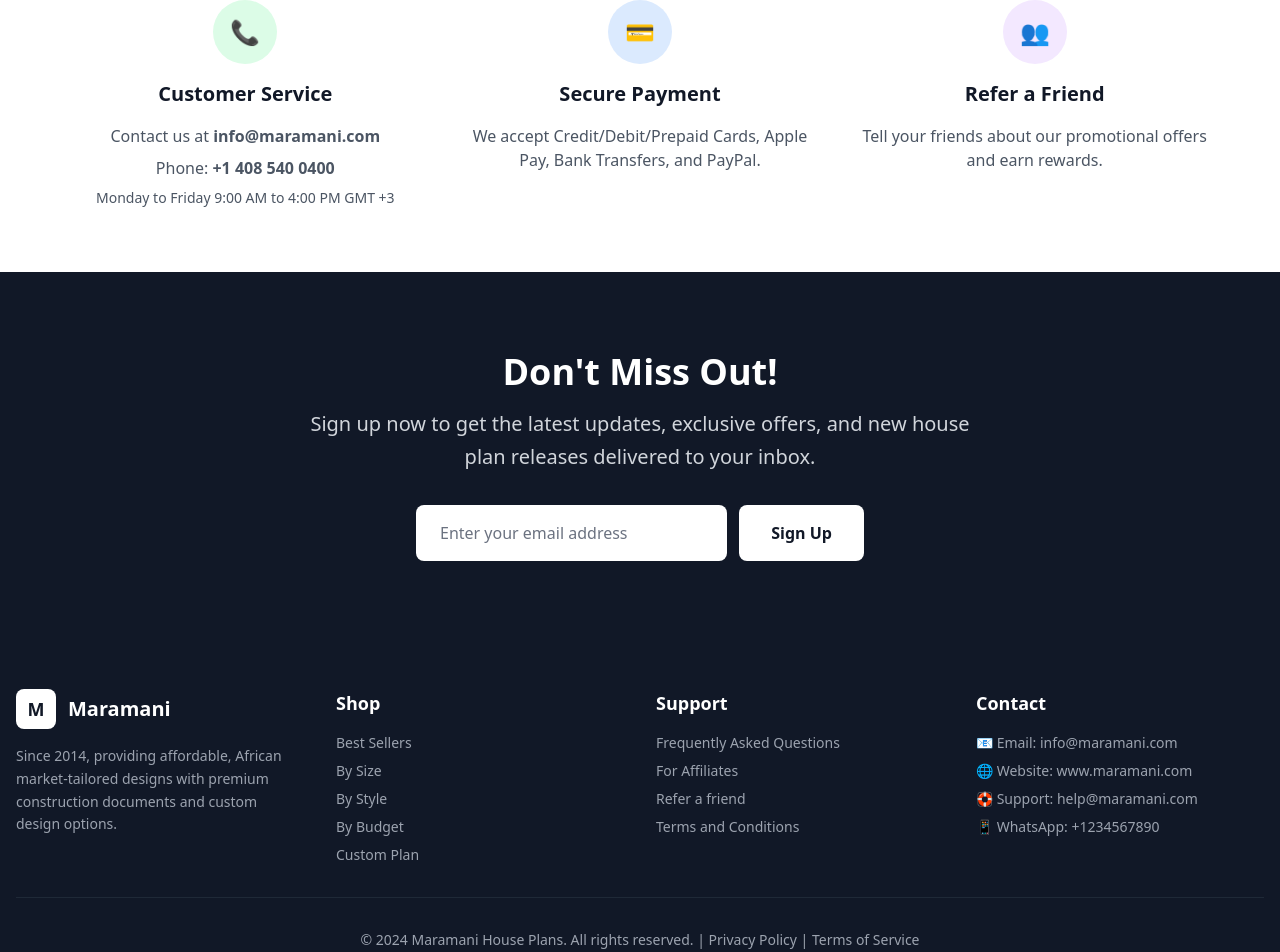
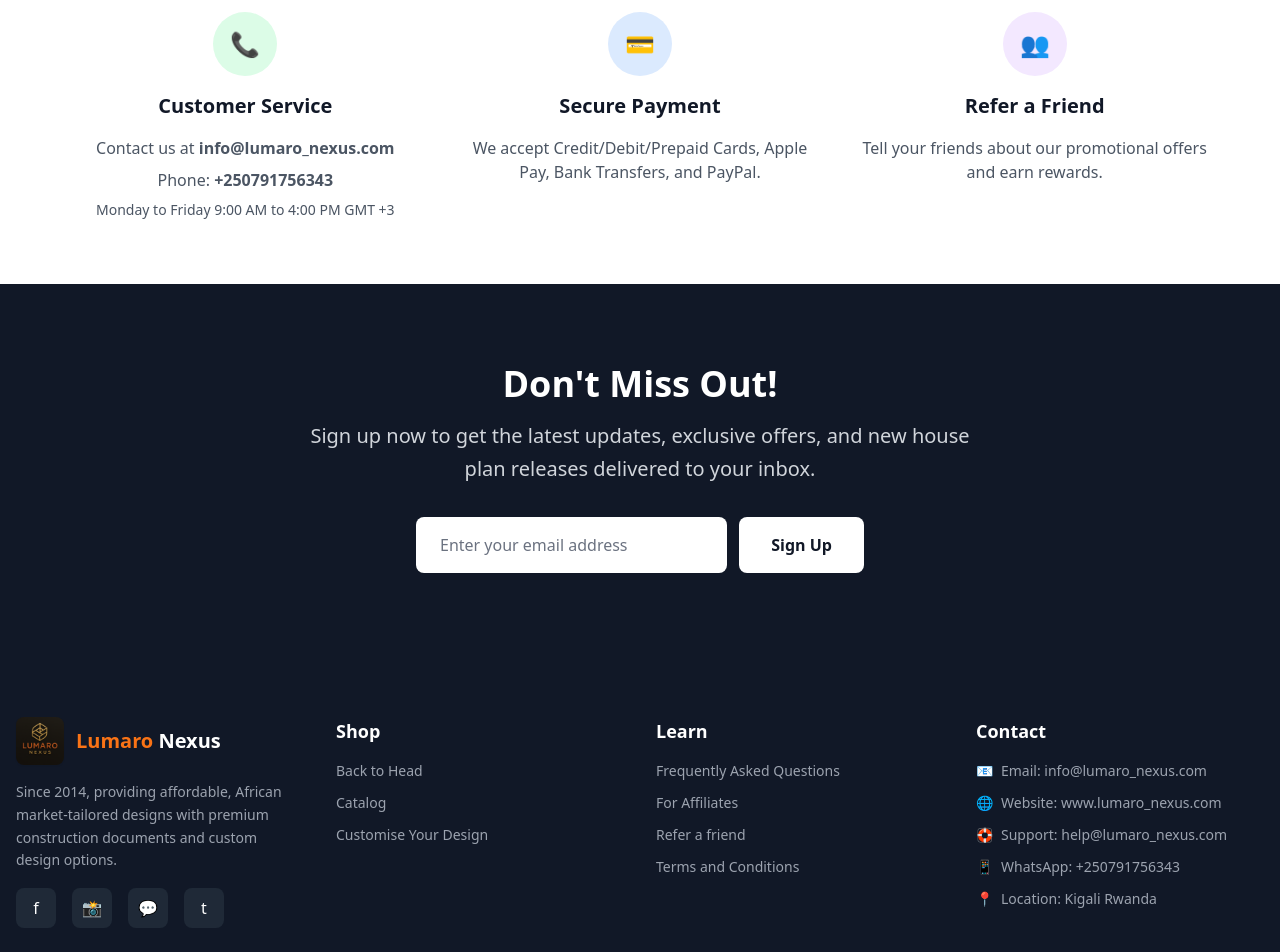
Before and after one commit to kwizerrajules/lumaro-nexus, a Next.js app: page /custom-plan in a window 1280 px wide. Shown: the part 1831-2783 px from the top of the page. Built offline with nearby package versions, Linux system fonts and the light colour scheme; no server answers.

Commit message:
This is on 13/nov morning at 10:35

```diff
--- a/app/catalog/page.tsx
+++ b/app/catalog/page.tsx
@@ -63,7 +63,7 @@
       />
 
       {/* Catalog Hero Section */}
-      <section className="bg-gradient-to-br from-gray-900 to-black text-white py-20">
+      <section className="bg-black text-white py-20">
         <div className="container mx-auto px-4">
           <div className="max-w-3xl mx-auto text-center">
             <h1 className="text-4xl md:text-5xl font-bold mb-4">
@@ -74,7 +74,7 @@
             </p>
           </div>
         </div>
-      </section>
+     </section>
 
       {/* Main Content */}
       <div className="container mx-auto px-4 py-8">
--- a/app/layout.tsx
+++ b/app/layout.tsx
@@ -14,7 +14,7 @@
 });
 
 export const metadata: Metadata = {
-  title: "Maramani House Plans - Affordable African Designs",
+  title: "Lumaro Nexus - Affordable African Designs",
   description: "Since 2014, providing affordable, African market-tailored house plans with premium construction documents and custom design options.",
 };
 
--- a/app/page.tsx
+++ b/app/page.tsx
@@ -1,6 +1,7 @@
 'use client';
 import React, { useState, useEffect, useRef } from 'react';
 import { useRouter } from 'next/navigation';
+import Image from 'next/image';
 import AuthModal from '../components/AuthModal';
 import Header from '../components/Header';
 import HouseProjectCard from '../components/HouseProjectCard';
@@ -294,7 +295,7 @@
               {/* Premium Features */}
               <div className="bg-gray-50 rounded-2xl p-8 mb-16">
                 <div className="text-center mb-8">
-                  <h2 className="text-3xl font-bold text-gray-900 mb-4">Why Choose Maramani?</h2>
+                  <h2 className="text-3xl font-bold text-gray-900 mb-4">Why Choose Lumaro Nexus?</h2>
                   <p className="text-gray-600 text-lg max-w-2xl mx-auto">
                     We combine African architectural expertise with international standards to deliver exceptional value.
                   </p>
@@ -350,12 +351,22 @@
       <footer ref={footerRef} className="bg-gray-900 text-white py-16">
         <div className="container mx-auto px-4">
           <div className="grid grid-cols-1 md:grid-cols-4 gap-8">
+            {/* Column 1: Logo and Company Info */}
             <div>
-              <div className="flex items-center space-x-3 mb-4">
-                <div className="w-10 h-10 bg-white rounded-lg flex items-center justify-center">
-                  <span className="text-gray-900 font-bold text-lg">M</span>
+              <div className="flex items-center gap-3 mb-4">
+                <div className="w-12 h-12 rounded-lg flex items-center justify-center shadow-sm overflow-hidden transition-transform duration-300 group-hover:scale-105">
+                  <Image
+                    src="/image/logo_images/Unex_log.png"
+                    alt="Lumaro Nexus Logo"
+                    width={40}
+                    height={40}
+                    className="object-contain"
+                  />
                 </div>
-                <span className="text-xl font-bold">Maramani</span>
+                <span className="text-xl font-bold">
+                  <span className="text-orange-500">Lumaro</span>
+                  <span className="text-white"> Nexus</span>
+                </span>
               </div>
               <p className="text-gray-400 text-sm leading-relaxed mb-4">
                 Since 2014, providing affordable, African market-tailored designs with premium construction documents and custom design options.
@@ -378,17 +389,17 @@
               </div>
             </div>
 
+            {/* Column 2: Shop Links */}
             <div>
               <h4 className="font-semibold mb-4 text-lg">Shop</h4>
               <ul className="space-y-3 text-sm text-gray-400">
-                <li><a href="#" className="hover:text-white transition-colors">Best Sellers</a></li>
-                <li><a href="#" className="hover:text-white transition-colors">By Size</a></li>
-                <li><a href="#" className="hover:text-white transition-colors">By Style</a></li>
-                <li><a href="#" className="hover:text-white transition-colors">By Budget</a></li>
-                <li><a href="#" className="hover:text-white transition-colors">Custom Plan</a></li>
+                <li><a href="#" className="hover:text-white transition-colors">Back to Head</a></li>
+                <li><a href="/catalog" className="hover:text-white transition-colors">Catalog</a></li>
+                <li><a href="/custom-plan" className="hover:text-white transition-colors">Customise Your Design</a></li>
               </ul>
             </div>
 
+            {/* Column 3: Learn Links */}
             <div>
               <h4 className="font-semibold mb-4 text-lg">Learn</h4>
               <ul className="space-y-3 text-sm text-gray-400">
@@ -399,35 +410,36 @@
               </ul>
             </div>
 
+            {/* Column 4: Contact Info */}
             <div>
               <h4 className="font-semibold mb-4 text-lg">Contact</h4>
               <ul className="space-y-3 text-sm text-gray-400">
                 <li className="flex items-center space-x-2">
                   <span>📧</span>
-                  <span>Email: info@maramani.com</span>
+                  <span>Email: info@lumaro_nexus.com</span>
                 </li>
                 <li className="flex items-center space-x-2">
                   <span>🌐</span>
-                  <span>Website: www.maramani.com</span>
+                  <span>Website: www.Lumaro_nexus.com</span>
                 </li>
                 <li className="flex items-center space-x-2">
                   <span>🛟</span>
-                  <span>Support: help@maramani.com</span>
+                  <span>Support: help@lumaro_nexus.com</span>
                 </li>
                 <li className="flex items-center space-x-2">
                   <span>📱</span>
-                  <span>WhatsApp: +1234567890</span>
+                  <span>WhatsApp: +250791756343</span>
                 </li>
                 <li className="flex items-center space-x-2">
                   <span>📍</span>
-                  <span>Location: Accra, Ghana</span>
+                  <span>Location: Kigali Rwanda</span>
                 </li>
               </ul>
             </div>
           </div>
 
                 <div className="border-t border-gray-800 mt-12 pt-8 text-center">
-            <p className="text-gray-400 text-sm">&copy; 2024 Maramani House Plans. All rights reserved. | Privacy Policy | Terms of Service</p>
+                  <p className="text-gray-400 text-sm">&copy; 2025 Lumaro Nexus House Plans. All rights reserved. | Privacy Policy | Terms of Service</p>
                 </div>
               </div>
             </footer>
--- a/components/CustomPlanPage.tsx
+++ b/components/CustomPlanPage.tsx
@@ -1,5 +1,6 @@
 'use client';
-import React, { useState } from 'react';
+import React, { useState, useRef } from 'react';
+import Image from 'next/image';
 import Header from './Header';
 import Newsletter from './Newsletter';
 import CustomPlanBuilder from './CustomPlanBuilder';
@@ -7,17 +8,32 @@
 
 export default function CustomPlanPage() {
   const [showSidebar, setShowSidebar] = useState(false);
+  const footerRef = useRef<HTMLElement>(null);
+
+  const handleContactClick = () => {
+    if (footerRef.current) {
+      footerRef.current.scrollIntoView({
+        behavior: 'smooth',
+        block: 'start'
+      });
+    }
+  };
+
+  const handleAuthSuccess = (userData: any) => {
+    console.log('User authenticated:', userData);
+    // Handle user authentication logic here
+  };
 
   return (
     <div className="min-h-screen bg-gray-50">
-      <Header onFilterToggle={() => setShowSidebar(!showSidebar)} onAuthSuccess={function (userData: any): void {
-        throw new Error('Function not implemented.');
-      } } onContactClick={function (): void {
-        throw new Error('Function not implemented.');
-      } } />
+      <Header
+        onFilterToggle={() => setShowSidebar(!showSidebar)}
+        onAuthSuccess={handleAuthSuccess}
+        onContactClick={handleContactClick}
+      />
 
       {/* Hero Section */}
-      <section className="bg-gradient-to-br from-gray-900 to-black text-white py-16">
+      <section className="bg-black text-white py-16">
         <div className="container mx-auto px-4">
           <div className="max-w-4xl mx-auto text-center">
             <h1 className="text-4xl md:text-5xl font-bold mb-6">
@@ -57,10 +73,10 @@
               </div>
               <h3 className="text-xl font-semibold text-gray-900 mb-4">Customer Service</h3>
               <p className="text-gray-600 mb-2">
-                Contact us at <strong>info@maramani.com</strong>
+                Contact us at <strong>info@lumaro_nexus.com</strong>
               </p>
               <p className="text-gray-600 mb-2">
-                Phone: <strong>+1 408 540 0400</strong>
+                Phone: <strong>+250791756343</strong>
               </p>
               <p className="text-gray-600 text-sm">
                 Monday to Friday 9:00 AM to 4:00 PM GMT +3
@@ -95,37 +111,67 @@
       {/* Newsletter */}
       <Newsletter />
 
-      {/* Footer */}
-      <footer className="bg-gray-900 text-white py-12">
+      {/* Footer with contact section */}
+      <footer ref={footerRef} className="bg-gray-900 text-white py-16">
         <div className="container mx-auto px-4">
           <div className="grid grid-cols-1 md:grid-cols-4 gap-8">
+            {/* Column 1: Logo and Company Info */}
             <div>
-              <div className="flex items-center space-x-3 mb-4">
-                <div className="w-10 h-10 bg-white rounded-lg flex items-center justify-center">
-                  <span className="text-gray-900 font-bold text-lg">M</span>
+              <div className="flex items-center gap-3 mb-4">
+                <div className="w-12 h-12 rounded-lg flex items-center justify-center shadow-sm overflow-hidden transition-transform duration-300 group-hover:scale-105">
+                  <Image
+                    src="/image/logo_images/Unex_log.png"
+                    alt="Lumaro Nexus Logo"
+                    width={48}
+                    height={48}
+                    className="object-contain"
+                    onError={(e) => {
+                      // Fallback if image fails to load
+                      const target = e.target as HTMLImageElement;
+                      target.style.display = 'none';
+                    }}
+                  />
                 </div>
-                <span className="text-xl font-bold">Maramani</span>
+                <span className="text-xl font-bold">
+                  <span className="text-orange-500">Lumaro</span>
+                  <span className="text-white"> Nexus</span>
+                </span>
               </div>
-              <p className="text-gray-400 text-sm leading-relaxed">
-                Since 2014, providing affordable, African market-tailored designs with premium
-                construction documents and custom design options.
+              <p className="text-gray-400 text-sm leading-relaxed mb-4">
+                Since 2014, providing affordable, African market-tailored designs with premium construction documents and custom design options.
               </p>
+
+              {/* Social Media Links */}
+              <div className="flex space-x-4">
+                <a href="#" className="w-10 h-10 bg-gray-800 rounded-lg flex items-center justify-center hover:bg-green-500 transition-colors">
+                  <span className="text-white">f</span>
+                </a>
+                <a href="#" className="w-10 h-10 bg-gray-800 rounded-lg flex items-center justify-center hover:bg-pink-500 transition-colors">
+                  <span className="text-white">📸</span>
+                </a>
+                <a href="#" className="w-10 h-10 bg-gray-800 rounded-lg flex items-center justify-center hover:bg-green-600 transition-colors">
+                  <span className="text-white">💬</span>
+                </a>
+                <a href="#" className="w-10 h-10 bg-gray-800 rounded-lg flex items-center justify-center hover:bg-blue-400 transition-colors">
+                  <span className="text-white">t</span>
+                </a>
+              </div>
             </div>
 
+            {/* Column 2: Shop Links */}
             <div>
               <h4 className="font-semibold mb-4 text-lg">Shop</h4>
-              <ul className="space-y-2 text-sm text-gray-400">
-                <li><a href="#" className="hover:text-white transition-colors">Best Sellers</a></li>
-                <li><a href="#" className="hover:text-white transition-colors">By Size</a></li>
-                <li><a href="#" className="hover:text-white transition-colors">By Style</a></li>
-                <li><a href="#" className="hover:text-white transition-colors">By Budget</a></li>
-                <li><a href="#" className="hover:text-white transition-colors">Custom Plan</a></li>
+              <ul className="space-y-3 text-sm text-gray-400">
+                <li><a href="#" className="hover:text-white transition-colors">Back to Head</a></li>
+                <li><a href="/catalog" className="hover:text-white transition-colors">Catalog</a></li>
+                <li><a href="/custom-plan" className="hover:text-white transition-colors">Customise Your Design</a></li>
               </ul>
             </div>
 
+            {/* Column 3: Learn Links */}
             <div>
-              <h4 className="font-semibold mb-4 text-lg">Support</h4>
-              <ul className="space-y-2 text-sm text-gray-400">
+              <h4 className="font-semibold mb-4 text-lg">Learn</h4>
+              <ul className="space-y-3 text-sm text-gray-400">
                 <li><a href="#" className="hover:text-white transition-colors">Frequently Asked Questions</a></li>
                 <li><a href="#" className="hover:text-white transition-colors">For Affiliates</a></li>
                 <li><a href="#" className="hover:text-white transition-colors">Refer a friend</a></li>
@@ -133,21 +179,36 @@
               </ul>
             </div>
 
-            <div>
+            {/* Column 4: Contact Info */}
+            <div id="contact-section">
               <h4 className="font-semibold mb-4 text-lg">Contact</h4>
-              <ul className="space-y-2 text-sm text-gray-400">
-                <li>📧 Email: info@maramani.com</li>
-                <li>🌐 Website: www.maramani.com</li>
-                <li>🛟 Support: help@maramani.com</li>
-                <li>📱 WhatsApp: +1234567890</li>
+              <ul className="space-y-3 text-sm text-gray-400">
+                <li className="flex items-center space-x-2">
+                  <span>📧</span>
+                  <span>Email: info@lumaro_nexus.com</span>
+                </li>
+                <li className="flex items-center space-x-2">
+                  <span>🌐</span>
+                  <span>Website: www.lumaro_nexus.com</span>
+                </li>
+                <li className="flex items-center space-x-2">
+                  <span>🛟</span>
+                  <span>Support: help@lumaro_nexus.com</span>
+                </li>
+                <li className="flex items-center space-x-2">
+                  <span>📱</span>
+                  <span>WhatsApp: +250791756343</span>
+                </li>
+                <li className="flex items-center space-x-2">
+                  <span>📍</span>
+                  <span>Location: Kigali Rwanda</span>
+                </li>
               </ul>
             </div>
           </div>
 
-          <div className="border-t border-gray-800 mt-8 pt-8 text-center">
-            <p className="text-gray-400 text-sm">
-              &copy; 2024 Maramani House Plans. All rights reserved. | Privacy Policy | Terms of Service
-            </p>
+          <div className="border-t border-gray-800 mt-12 pt-8 text-center">
+            <p className="text-gray-400 text-sm">&copy; 2025 Lumaro Nexus House Plans. All rights reserved. | Privacy Policy | Terms of Service</p>
           </div>
         </div>
       </footer>
--- a/components/FeaturedProject.tsx
+++ b/components/FeaturedProject.tsx
@@ -218,9 +218,11 @@
               <button className="w-full bg-green-500 text-white py-3 px-6 rounded-lg font-semibold hover:bg-green-600 transition-colors duration-300 text-center">
                 View Project Details
               </button>
-              <button className="w-full border-2 border-green-500 text-green-500 py-3 px-6 rounded-lg font-semibold hover:bg-green-500 hover:text-white transition-colors duration-300 text-center">
-                Customize This Plan
-              </button>
+              <a href="/custom-plan" className="block">
+                <button className="w-full border-2 border-green-500 text-green-500 py-3 px-6 rounded-lg font-semibold hover:bg-green-500 hover:text-white transition-colors duration-300 text-center">
+                  Customize Your Plan
+                </button>
+              </a>
             </div>
 
             {/* Auto-rotation indicator */}
```
Also changed, not shown: components/Header.tsx (+69 -138 lines), public/image/logo_images/Unex_log.png (added). Lines whose indentation alone changed are shown as unchanged.
